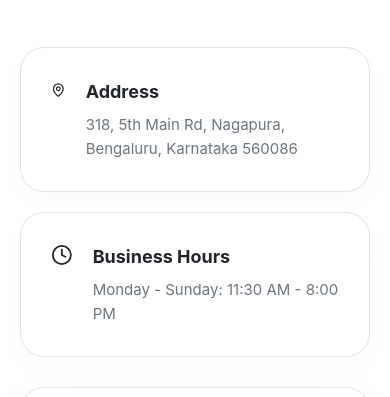
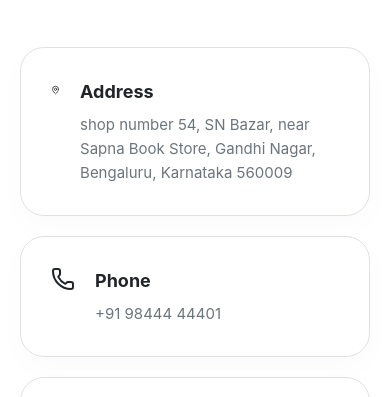
Before and after one commit to Aniljangid/iFixGuru, a website built with Vite: page index.html in a window 390 px wide. Shown: the part 4979-5376 px from the top of the page. Built offline with nearby package versions, Linux system fonts and the light colour scheme; grey boxes are pictures that could not be loaded; files whose address does not match are found by name.

Commit message:
Update address and phone number

```diff
--- a/index.html
+++ b/index.html
@@ -195,7 +195,16 @@
                         <i data-lucide="map-pin"></i>
                         <div>
                             <h4>Address</h4>
-                            <p>318, 5th Main Rd, Nagapura, Bengaluru, Karnataka 560086</p>
+                            <p>shop number 54, SN Bazar, near Sapna Book Store, Gandhi Nagar, Bengaluru, Karnataka
+                                560009</p>
+                        </div>
+                    </div>
+                    <div class="location-info">
+                        <i data-lucide="phone"></i>
+                        <div>
+                            <h4>Phone</h4>
+                            <p><a href="tel:+918050696288" style="text-decoration: none; color: inherit;">+91 98444
+                                    44401</a></p>
                         </div>
                     </div>
                     <div class="location-info">
```
